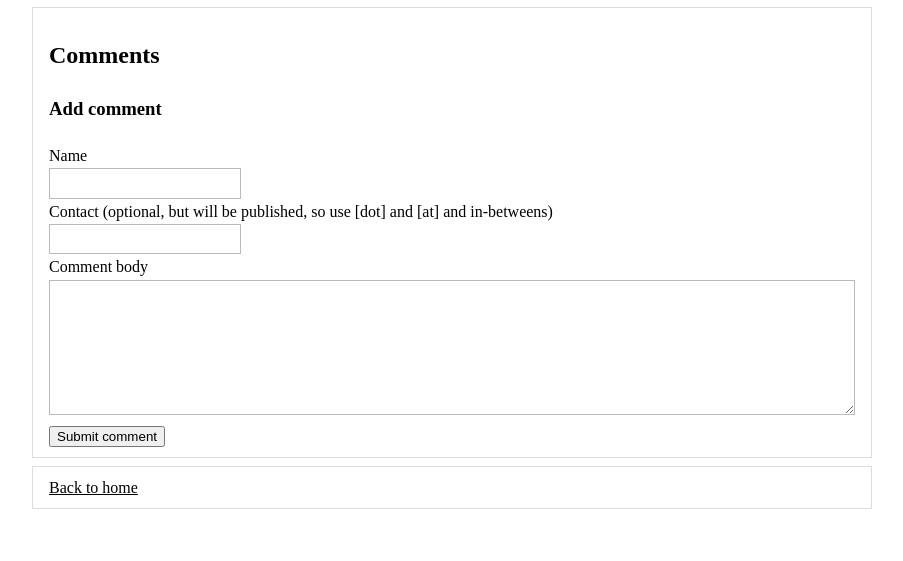
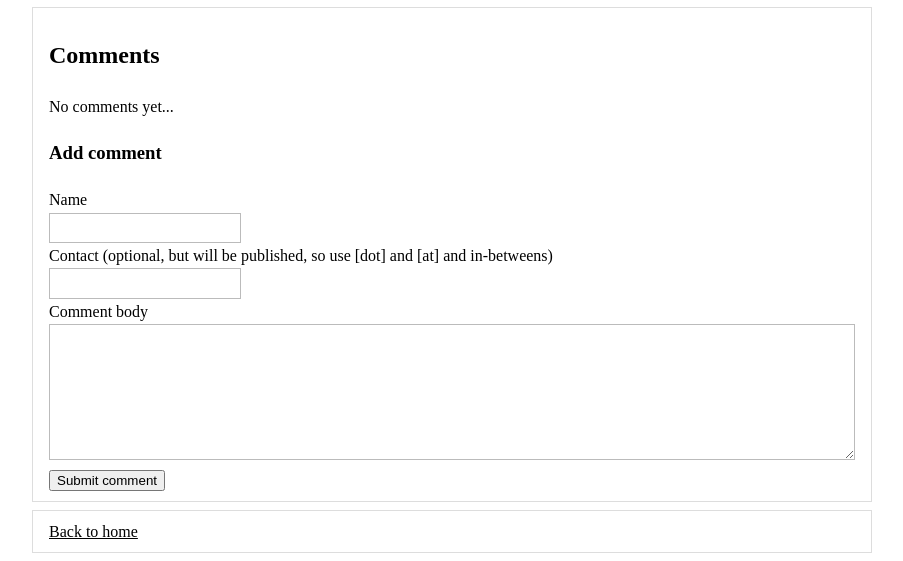
Before and after one commit to stigok/blog.stigok.com, a Jekyll site: the page built from collections/_posts/2017-04-19-777.md, in a window 1280 px wide. Shown: the part 447-1008 px from the top of the page, without its empty margins (188-1091 px from the left). Built offline with Jekyll 4.4.1, drawn with Linux system fonts in a browser that asks for light colours; before the commit the page ends 964 px from its top, so only the background shows below that.

Commit message:
Add message when no comments

```diff
--- a/_includes/comments.html
+++ b/_includes/comments.html
@@ -6,6 +6,9 @@
 
 {{comment.author | strip | escape_once }}, {{ comment.date }}</pre>
   {% endfor %}
+  {% if comments.size == 0 %}
+  <p>No comments yet...</p>
+  {% endif %}
 
   <h3>Add comment</h3>
   <form action="/comments/{{ page.comments_subject_id }}?return_url={{ page.url }}" method="post" enctype="application/x-www-form-urlencoded">
```
